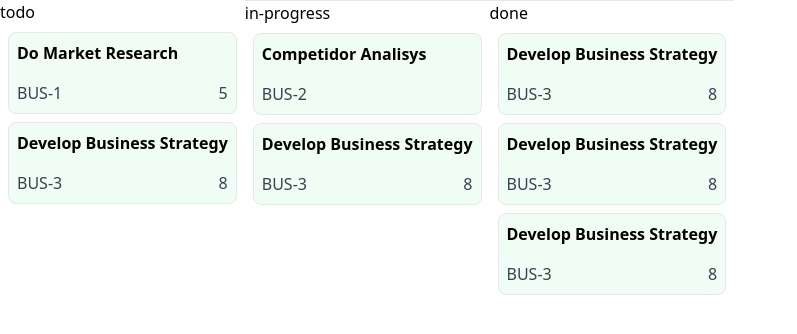
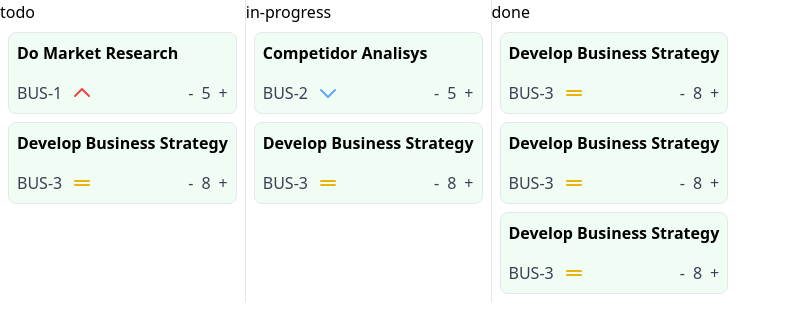
Before and after one commit to thiagoborba/react-into-kanban, a React (Vite) app: page / in a window 1280 px wide. Shown: the top 334 px of the page, without its empty margins (0-797 px from the left). Built offline with nearby package versions, Linux system fonts and the light colour scheme.

Commit message:
feat: Priority icons

```diff
--- a/src/App.tsx
+++ b/src/App.tsx
@@ -11,7 +11,7 @@ function App() {
   });
 
   return (
-    <div className="flex divide-y">
+    <div className="flex divide-x">
       {columns.map((column) => (
         <div>
           <h1>{column.title}</h1>
--- a/src/Components/TaskCard/index.tsx
+++ b/src/Components/TaskCard/index.tsx
@@ -1,12 +1,86 @@
+import { useState } from 'react';
 import { Task } from '../../Types';
 
-export function TaskCard({ title, id, points }: Task) {
+const lowPriorityIcon = (
+  <svg
+    xmlns="http://www.w3.org/2000/svg"
+    className="h-6 w-6 text-blue-400"
+    fill="none"
+    viewBox="0 0 24 24"
+    stroke="currentColor"
+  >
+    <path
+      strokeLinecap="round"
+      strokeLinejoin="round"
+      strokeWidth={2}
+      d="M5 9l7 7 7-7"
+    />
+  </svg>
+);
+const mediumPriorityIcon = (
+  <svg
+    xmlns="http://www.w3.org/2000/svg"
+    className="h-6 w-6 text-yellow-500"
+    fill="none"
+    viewBox="0 0 24 24"
+    stroke="currentColor"
+  >
+    <path
+      strokeLinecap="round"
+      strokeLinejoin="round"
+      strokeWidth={2}
+      d="M5 10h14"
+    />
+    <path
+      strokeLinecap="round"
+      strokeLinejoin="round"
+      strokeWidth={2}
+      d="M5 14h14"
+    />
+  </svg>
+);
+const highPriorityIcon = (
+  <svg
+    xmlns="http://www.w3.org/2000/svg"
+    className="h-6 w-6 text-red-500"
+    fill="none"
+    viewBox="0 0 24 24"
+    stroke="currentColor"
+  >
+    <path
+      strokeLinecap="round"
+      strokeLinejoin="round"
+      strokeWidth={2}
+      d="M5 15l7-7 7 7"
+    />
+  </svg>
+);
+
+export function TaskCard({
+  title,
+  id,
+  priority,
+  points: pointsProp = 0,
+}: Task) {
+  const [points, setPoints] = useState(pointsProp);
+
   return (
     <div className="border rounded-lg px-2 m-2 bg-green-50">
       <div className="text-base font-semibold py-2">{title}</div>
       <div className="flex justify-between py-2 text-gray-700">
-        <div>{id}</div>
-        <div>{points}</div>
+        <div className="flex gap-2">
+          <div>{id}</div>
+          {priority === 'high' && highPriorityIcon}
+
+          {priority === 'medium' && mediumPriorityIcon}
+
+          {priority === 'low' && lowPriorityIcon}
+        </div>
+        <div className="flex gap-2 items-center">
+          <button onClick={() => setPoints((points) => points + 1)}>-</button>
+          {points}
+          <button onClick={() => setPoints((points) => points + 1)}>+</button>
+        </div>
       </div>
     </div>
   );
--- a/src/Constants/index.ts
+++ b/src/Constants/index.ts
@@ -1,40 +1,47 @@
-import { Status, Task } from '../Types';
+import { Priority, Status, Task } from '../Types';
 
 export const tasks: Task[] = [
   {
     title: 'Do Market Research',
     id: 'BUS-1',
     status: 'todo',
+    priority: 'high',
     points: 5,
   },
   {
     title: 'Competidor Analisys',
     id: 'BUS-2',
     status: 'in-progress',
+    priority: 'low',
+    points: 5,
   },
   {
     title: 'Develop Business Strategy',
     id: 'BUS-3',
     points: 8,
     status: 'done',
+    priority: 'medium',
   },
   {
     title: 'Develop Business Strategy',
     id: 'BUS-3',
     points: 8,
     status: 'done',
+    priority: 'medium',
   },
   {
     title: 'Develop Business Strategy',
     id: 'BUS-3',
     points: 8,
     status: 'in-progress',
+    priority: 'medium',
   },
   {
     title: 'Develop Business Strategy',
     id: 'BUS-3',
     points: 8,
     status: 'todo',
+    priority: 'medium',
   },
 
   {
@@ -42,7 +49,9 @@ export const tasks: Task[] = [
     id: 'BUS-3',
     points: 8,
     status: 'done',
+    priority: 'medium',
   },
 ];
 
 export const statuses: Status[] = ['todo', 'in-progress', 'done'];
+export const priorities: Priority[] = ['high', 'low', 'medium'];
--- a/src/Types/index.ts
+++ b/src/Types/index.ts
@@ -1,8 +1,10 @@
 export type Status = 'todo' | 'in-progress' | 'done';
+export type Priority = 'low' | 'medium' | 'high';
 
 export type Task = {
   title: string;
   id: string;
   points?: number;
   status: Status;
+  priority: Priority;
 };
```
